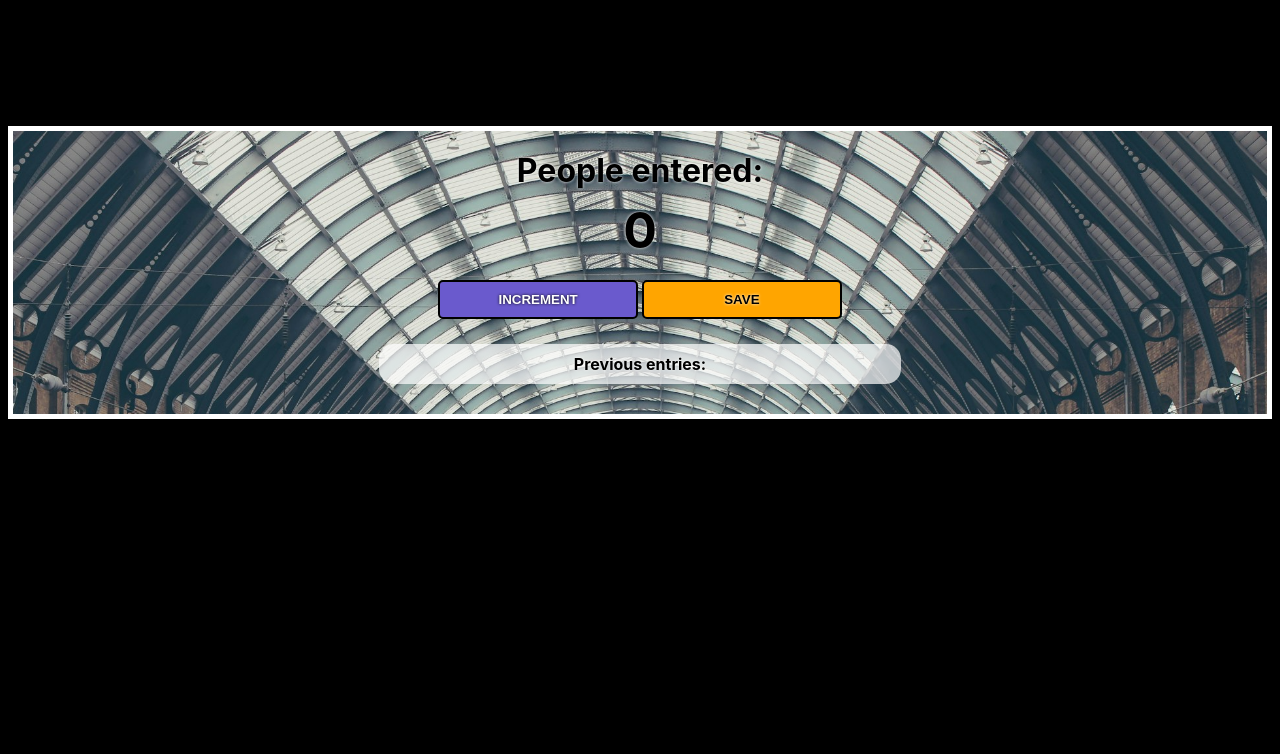
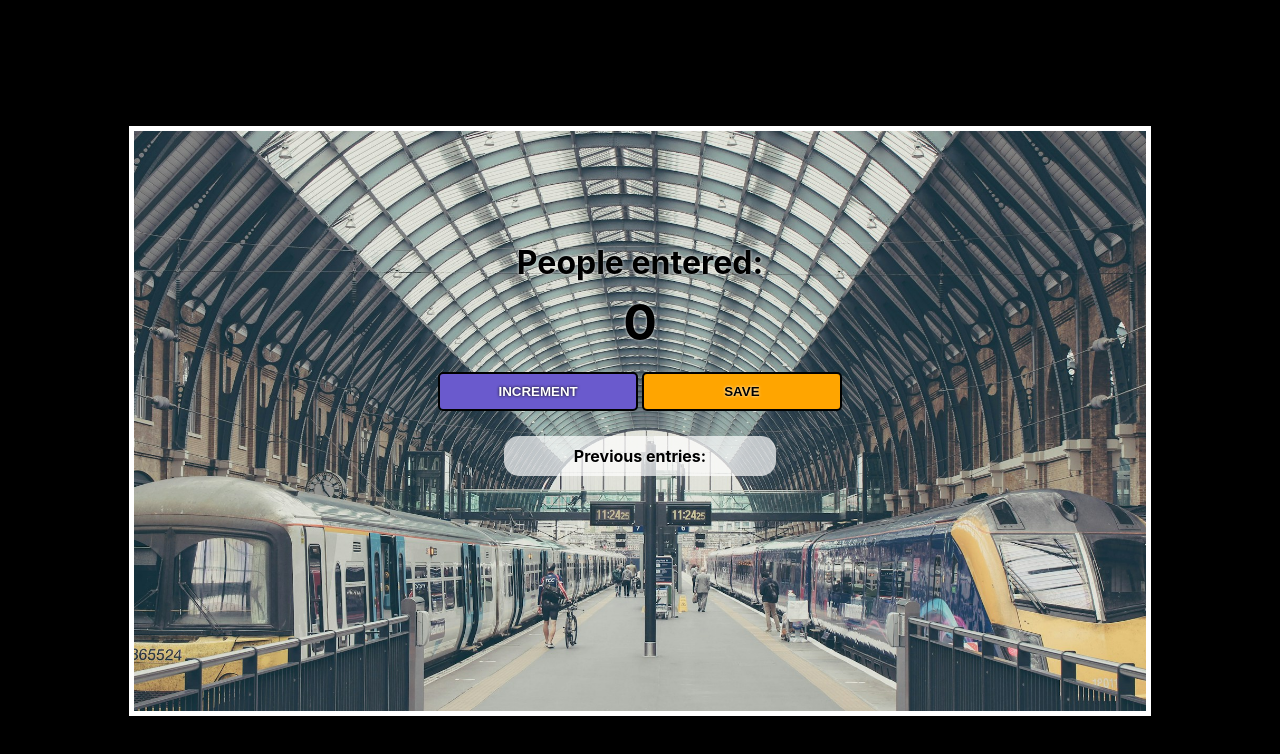
Before and after one commit to piyopiyo0/passenger-counter, a plain HTML site: page index.html in a window 1280 px wide. Drawn offline with Linux system fonts and the light colour scheme.

Commit message:
Update index.css

```diff
--- a/index.css
+++ b/index.css
@@ -8,16 +8,17 @@ body {
 }
 
 .container {
-    max-width: 100%;
+    max-width: 80%;
     background-image: url("images/train-station.jpg");
     background-size: cover;
     padding: 10px 0;
     border: 5px solid white;
     margin: 10% auto;
+    height: 70vh;
 }
 
 h1 {
-    margin-top: 10px;
+    margin-top: 10%;
     margin-bottom: 10px;
 }
 
@@ -52,7 +53,7 @@ button {
 #save-el {
     background: rgba(255,255,255, 0.7);
     border-radius: 15px;
-    width: 40%;
+    width: 25%;
     margin: 20px auto;
     padding: 10px;
 }
```
